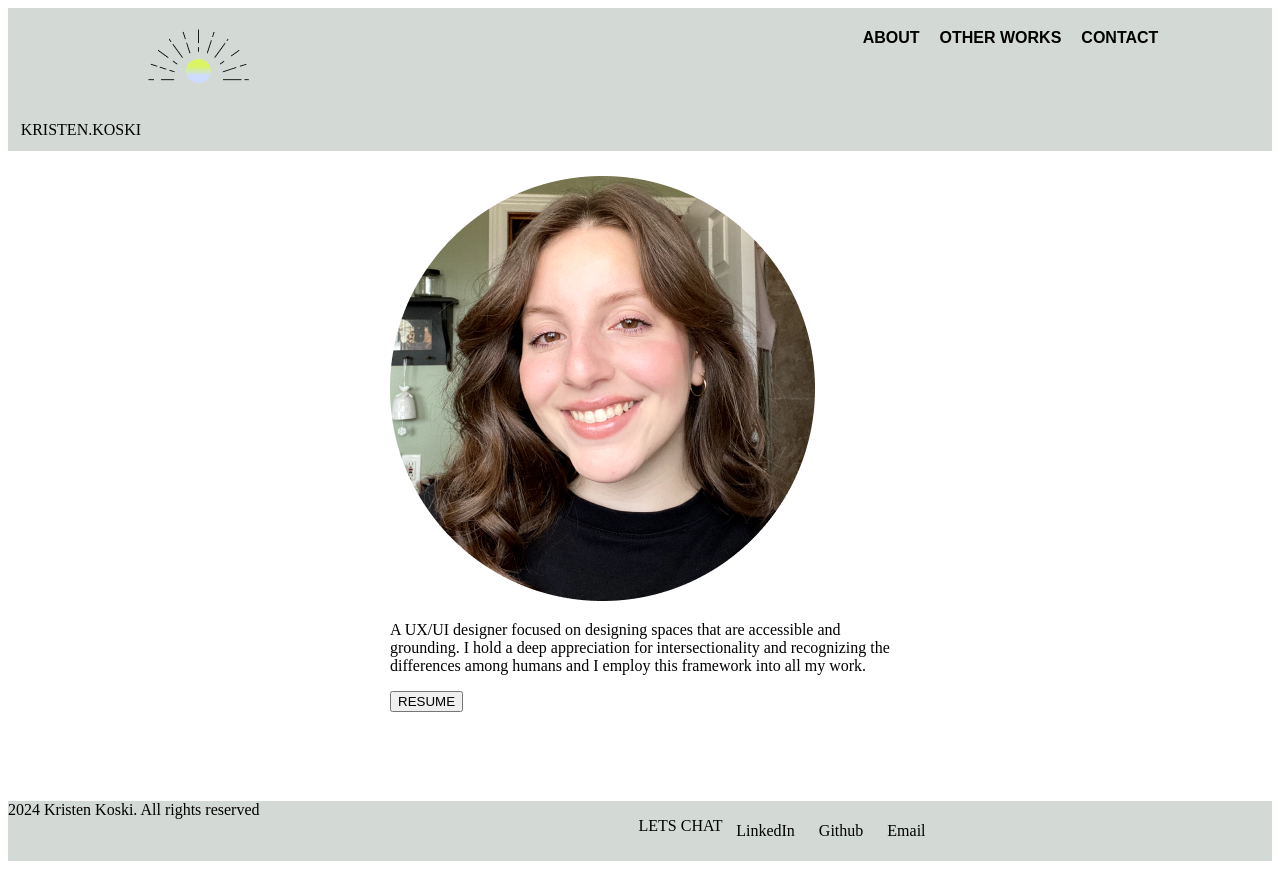
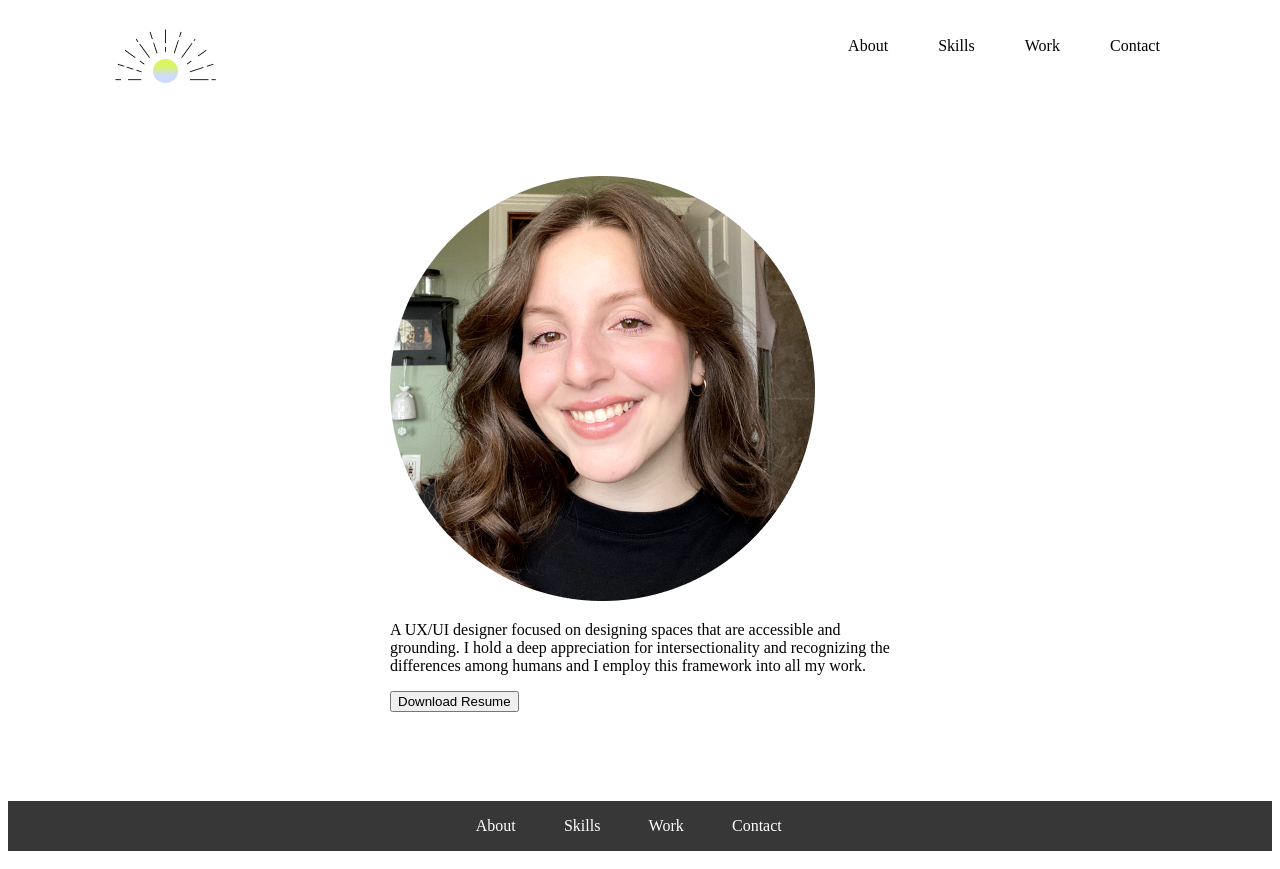
Before and after one commit to KristenKoski/UX_UI_HW_17, a plain HTML site: page index.html in a window 1280 px wide. Drawn offline with Linux system fonts and the light colour scheme.

Commit message:
Final touches

```diff
--- a/CSS/style.css
+++ b/CSS/style.css
@@ -6,63 +6,42 @@
 .logo{
     width: 23%;
     padding: 1%;
-    vertical-align: top;
+    text-align: center;
 }
 
-nav{
-    width: 72%;
-    font-weight: bold;
-    font-family: 'Warownia', sans-serif;
+nav {
+    width: 73%;
+    padding: 1%;
+    display: inline-block;
+    padding-inline-end: 0%;
 }
 
 ul{
-    list-style: none;
-    width:50%;
+    width: 50%;
     margin-left: auto;
-    display: flex;
-    justify-content: center;
 }
 
 .heroImg{
-    height: 600px;
-    padding: 25px;
-    justify-content: right;
-
+height: 600px;
+padding: 25px;
 }
 
 .content{
     width: 500px;
     margin: 0 auto;
-    text-align: left;
 }
 
 footer{
-    background-color: #D3D9D4;
+    background-color: #373738;
+    color: white;
+    padding-inline-start: 30%;
 }
 
-ul li{
- display: list-item;
- padding: 5px 10px;
+li{
+    padding-inline-start: 10%;
 }
-
 footer ul{
     display: inline-block;
     vertical-align: top;
-    text-align: right;
+    padding-inline-start: 5%;
 }
-
-p1 {
-text-align: left;
-}
-
-p2{
-    text-align: right;
-}
-
-header{
-    background-color: #D3D9D4;
-
-}
-h{
-    text-align: right;
-}
--- a/index.html
+++ b/index.html
@@ -1,21 +1,20 @@
 <!DOCTYPE html>
 <html>
     <head>
-        <title></title>
+        <title>Challenge 17 Homework</title>
         <link rel="stylesheet" type="text/css" href="css/style.css">
     </head>
         <body>
 <header class="navigation">
     <div class="inline-block logo">
-        <h> KRISTEN.KOSKI</h>
         <img src="../UX_UI_HW_17/Images/Personal Logo.png">
-
     </div>
 <nav class="inline-block">
     <ul>
-        <li class="inline-block"> ABOUT</li>
-        <li class="inline-block"> OTHER WORKS</li>
-        <li class="inline-block"> CONTACT</li>
+        <li class="inline-block"> About</li>
+        <li class="inline-block"> Skills</li>
+        <li class="inline-block">Work</li>
+        <li class="inline-block"> Contact</li>
     </ul>
 </nav>
 </header>
@@ -24,17 +23,15 @@
         <img src="../UX_UI_HW_17/Images/Hero photo.png">
         <p> A UX/UI designer focused on designing spaces that are accessible and grounding.
             I hold a deep appreciation for intersectionality and recognizing the differences among humans and I employ this framework into all my work.</p>
-    <button> RESUME</button>
+    <button> Download Resume </button>
         </div>
 </section>
 <footer>
-    <p1> 2024 Kristen Koski. All rights reserved</p1>
-
     <ul>
-        <p2> LETS CHAT</p2>
-        <li class="inline-block"> LinkedIn</li>
-        <li class="inline-block"> Github</li>
-        <li class="inline-block"> Email</li>
+        <li class="inline-block"> About</li>
+        <li class="inline-block"> Skills</li>
+        <li class="inline-block"> Work</li>
+        <li class="inline-block"> Contact</li>
     </ul>
 </footer>
     </body>
```
Also changed, not shown: 1 other file.
